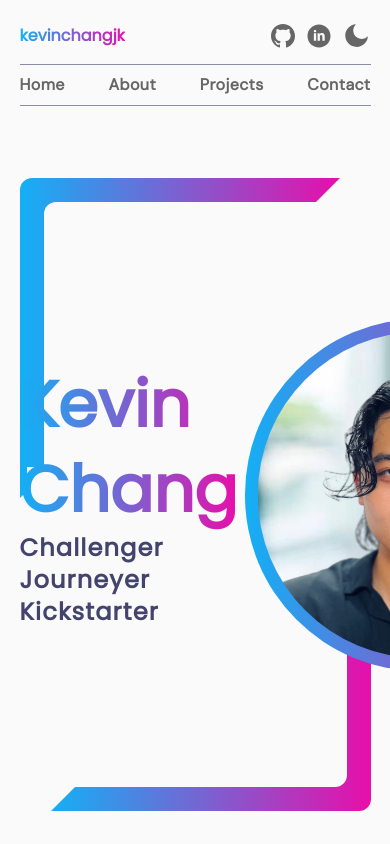
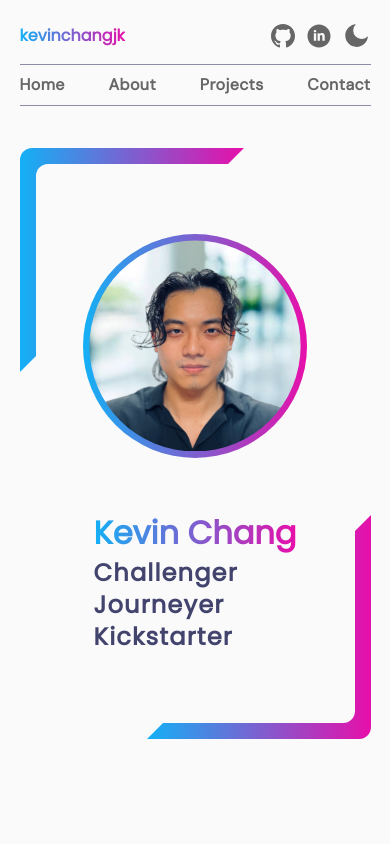
Before and after one commit to kevinchangjk/portfolio, a Next.js app: page / in a window 390 px wide. Shown: the top 844 px of the page. Built offline with nearby package versions, Linux system fonts and the light colour scheme.

Commit message:
mobile: make mainframe responsive

```diff
--- a/components/Layout.tsx
+++ b/components/Layout.tsx
@@ -77,7 +77,7 @@ export default function Layout({
             }}
             style={{ width: "inherit" }}
           >
-            {children}
+            <Box minHeight="60vh">{children}</Box>
           </motion.div>
         </AnimatePresence>
         <motion.div
--- a/components/MainFrame.tsx
+++ b/components/MainFrame.tsx
@@ -2,23 +2,62 @@ import { Box, useColorModeValue } from "@chakra-ui/react";
 
 export default function MainFrame({ gradient }: { gradient: string }) {
   return (
-    <Box position="absolute" width="full" height="75vh">
+    <Box
+      position="absolute"
+      width="full"
+      height="70vh"
+      minHeight={{
+        base: "lg",
+        md: "xl",
+        lg: "38rem",
+      }}
+    >
       <Box
         position="absolute"
         top="0rem"
         left="0rem"
-        width="xs"
-        height="xs"
+        width={{
+          base: "3xs",
+          sm: "2xs",
+          lg: "xs",
+          "2xl": "sm",
+        }}
+        height={{
+          base: "3xs",
+          sm: "2xs",
+          lg: "xs",
+          "2xl": "sm",
+        }}
         zIndex="0"
         roundedTopLeft="xl"
         bgImage={gradient}
       />
       <Box
         position="absolute"
-        top="1.5rem"
-        left="1.5rem"
-        width="xs"
-        height="xs"
+        top={{
+          base: "1rem",
+          sm: "1.25rem",
+          lg: "1.5rem",
+          "2xl": "2rem",
+        }}
+        left={{
+          base: "1rem",
+          sm: "1.25rem",
+          lg: "1.5rem",
+          "2xl": "2rem",
+        }}
+        width={{
+          base: "3xs",
+          sm: "2xs",
+          lg: "xs",
+          "2xl": "sm",
+        }}
+        height={{
+          base: "3xs",
+          sm: "2xs",
+          lg: "xs",
+          "2xl": "sm",
+        }}
         zIndex="1"
         bgColor={useColorModeValue("gray.9", "gray.0")}
         roundedTopLeft="xl"
@@ -27,11 +66,21 @@ export default function MainFrame({ gradient }: { gradient: string }) {
         position="absolute"
         top="0rem"
         left="0rem"
-        width="xs"
-        height="xs"
+        width={{
+          base: "3xs",
+          sm: "2xs",
+          lg: "xs",
+          "2xl": "sm",
+        }}
+        height={{
+          base: "3xs",
+          sm: "2xs",
+          lg: "xs",
+          "2xl": "sm",
+        }}
         zIndex="1"
         borderStyle="solid"
-        borderWidth="1.5rem"
+        borderWidth="2rem"
         borderColor={useColorModeValue(
           "transparent #FAFAFA #FAFAFA transparent",
           "transparent #191919 #191919 transparent"
@@ -41,18 +90,48 @@ export default function MainFrame({ gradient }: { gradient: string }) {
         position="absolute"
         right="0rem"
         bottom="0rem"
-        width="xs"
-        height="xs"
+        width={{
+          base: "3xs",
+          sm: "2xs",
+          lg: "xs",
+          "2xl": "sm",
+        }}
+        height={{
+          base: "3xs",
+          sm: "2xs",
+          lg: "xs",
+          "2xl": "sm",
+        }}
         zIndex="0"
         roundedBottomRight="xl"
         bgImage={gradient}
       />
       <Box
         position="absolute"
-        right="1.5rem"
-        bottom="1.5rem"
-        width="xs"
-        height="xs"
+        right={{
+          base: "1rem",
+          sm: "1.25rem",
+          lg: "1.5rem",
+          "2xl": "2rem",
+        }}
+        bottom={{
+          base: "1rem",
+          sm: "1.25rem",
+          lg: "1.5rem",
+          "2xl": "2rem",
+        }}
+        width={{
+          base: "3xs",
+          sm: "2xs",
+          lg: "xs",
+          "2xl": "sm",
+        }}
+        height={{
+          base: "3xs",
+          sm: "2xs",
+          lg: "xs",
+          "2xl": "sm",
+        }}
         zIndex="1"
         bgColor={useColorModeValue("gray.9", "gray.0")}
         roundedBottomRight="xl"
@@ -61,11 +140,21 @@ export default function MainFrame({ gradient }: { gradient: string }) {
         position="absolute"
         right="0rem"
         bottom="0rem"
-        width="xs"
-        height="xs"
+        width={{
+          base: "3xs",
+          sm: "2xs",
+          lg: "xs",
+          "2xl": "sm",
+        }}
+        height={{
+          base: "3xs",
+          sm: "2xs",
+          lg: "xs",
+          "2xl": "sm",
+        }}
         zIndex="1"
         borderStyle="solid"
-        borderWidth="1.5rem"
+        borderWidth="2rem"
         borderColor={useColorModeValue(
           "#FAFAFA transparent transparent #FAFAFA",
           "#191919 transparent transparent #191919"
--- a/components/Profile.tsx
+++ b/components/Profile.tsx
@@ -1,10 +1,19 @@
-import { HStack, Heading, Image, VStack } from "@chakra-ui/react";
+import {
+  HStack,
+  Heading,
+  Image,
+  VStack,
+  useMediaQuery,
+} from "@chakra-ui/react";
 import profile from "@/data/profile.json";
 import MainFrame from "./MainFrame";
 import { getGradient } from "@/utils/gradient";
 import { useAppContext } from "@/context/state";
 
 const { name, tagline } = profile;
+
+export default function Profile() {
+  const [isMobile] = useMediaQuery("(max-width: 1090px)");
 
   function displayAcrostic(acrostic: string[]) {
     const result = [];
@@ -20,23 +29,85 @@ function displayAcrostic(acrostic: string[]) {
     return result;
   }
 
-export default function Profile() {
-  const { gradientTheme } = useAppContext();
-  const gradient = getGradient(gradientTheme, "to right");
-
+  function displayProfile() {
+    if (isMobile) {
       return (
-    <HStack
-      position="relative"
-      width="full"
-      height="75vh"
-      justifyContent="center"
+        <VStack
+          width={{
+            base: "2xl",
+            sm: "3xl",
+          }}
+          height="60vh"
+          minHeight={{
+            base: "md",
+            sm: "lg",
+            md: "xl",
+          }}
+          justifyContent="space-evenly"
+          zIndex="sticky"
         >
-      <MainFrame gradient={gradient} />
-      <HStack width="4xl" justify="space-between" zIndex="9">
+          <Image
+            src="/images/profile.png"
+            alt="Kevin's Profile"
+            padding={{
+              base: "0.4rem",
+              sm: "0.5rem",
+              md: "0.6rem",
+              lg: "0.7rem",
+            }}
+            boxSize={{
+              base: "14rem",
+              sm: "16rem",
+              md: "18rem",
+              lg: "20rem",
+            }}
+            objectFit="cover"
+            borderRadius="full"
+            bgGradient={gradient}
+          />
           <VStack align="start" spacing="0">
             <Heading
               width="full"
-            fontSize="64px"
+              fontSize={{
+                base: "32px",
+                sm: "40px",
+                md: "48px",
+                lg: "56px",
+              }}
+              lineHeight="full"
+              background={gradient}
+              backgroundClip="text"
+              textColor="transparent"
+              style={{
+                transition: "background 3s ease",
+              }}
+            >
+              {name}
+            </Heading>
+            {displayAcrostic(tagline)}
+          </VStack>
+        </VStack>
+      );
+    } else {
+      return (
+        <HStack
+          width={{
+            lg: "3xl",
+            xl: "4xl",
+            "2xl": "5xl",
+          }}
+          justify="space-between"
+          zIndex="9"
+        >
+          <VStack align="start" spacing="0">
+            <Heading
+              width="full"
+              fontSize={{
+                lg: "56px",
+                xl: "64px",
+                "2xl": "72px",
+              }}
+              lineHeight="full"
               background={gradient}
               backgroundClip="text"
               textColor="transparent"
@@ -51,13 +122,41 @@ export default function Profile() {
           <Image
             src="/images/profile.png"
             alt="Kevin's Profile"
-          padding="0.8rem"
-          boxSize="22rem"
+            padding={{
+              lg: "0.7rem",
+              xl: "0.8rem",
+              "2xl": "1rem",
+            }}
+            boxSize={{
+              lg: "20rem",
+              xl: "22rem",
+              "2xl": "24rem",
+            }}
             objectFit="cover"
             borderRadius="full"
             bgGradient={gradient}
           />
         </HStack>
+      );
+    }
+  }
+  const { gradientTheme } = useAppContext();
+  const gradient = getGradient(gradientTheme, "to right");
+
+  return (
+    <HStack
+      position="relative"
+      width="full"
+      height="70vh"
+      minHeight={{
+        base: "lg",
+        md: "xl",
+        lg: "38rem",
+      }}
+      justifyContent="center"
+    >
+      <MainFrame gradient={gradient} />
+      {displayProfile()}
     </HStack>
   );
 }
--- a/pages/index.tsx
+++ b/pages/index.tsx
@@ -14,7 +14,20 @@ export default function Home() {
 
   return (
     <main>
-      <VStack marginTop="4rem" spacing="12rem">
+      <VStack
+        marginTop={{
+          base: "4vh",
+          md: "8vh",
+          xl: "10vh",
+          "2xl": "16vh",
+        }}
+        spacing={{
+          base: "4rem",
+          md: "8rem",
+          xl: "12rem",
+          "2xl": "16rem",
+        }}
+      >
         <Profile />
         <Introduction />
       </VStack>
--- a/styles/globals.css
+++ /dev/null
@@ -1,23 +0,0 @@
-:root {
-  --foreground-rgb: 0, 0, 0;
-  --background-start-rgb: 214, 219, 220;
-  --background-end-rgb: 255, 255, 255;
-}
-
-@media (prefers-color-scheme: dark) {
-  :root {
-    --foreground-rgb: 255, 255, 255;
-    --background-start-rgb: 0, 0, 0;
-    --background-end-rgb: 0, 0, 0;
-  }
-}
-
-body {
-  color: rgb(var(--foreground-rgb));
-  background: linear-gradient(
-      to bottom,
-      transparent,
-      rgb(var(--background-end-rgb))
-    )
-    rgb(var(--background-start-rgb));
-}
--- a/styles/theme.ts
+++ b/styles/theme.ts
@@ -22,6 +22,12 @@ const extensions = {
       body: {
         transitionProperty: "all",
         transitionDuration: "normal",
+        _light: {
+          bg: "gray.9",
+        },
+        _dark: {
+          bg: "gray.0",
+        },
       },
     },
   },
```
Lines whose indentation alone changed are shown as unchanged.
